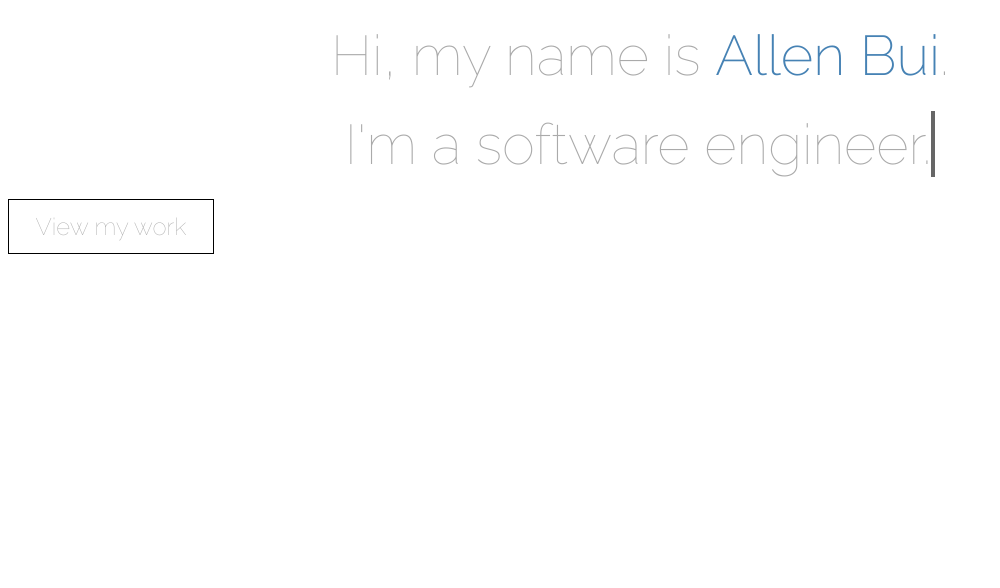
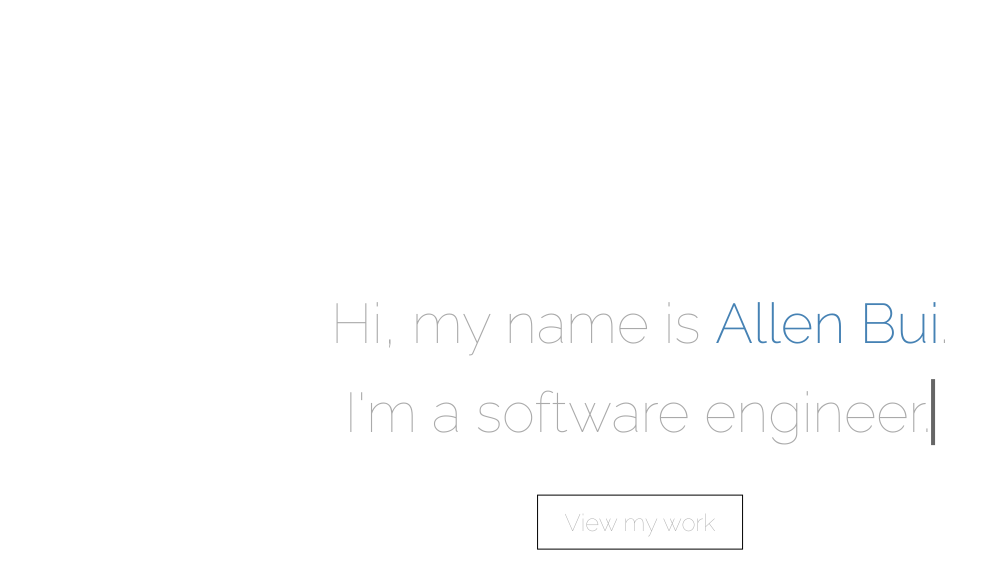
Before and after one commit to allen-bui/personal-website, a React (Create React App) app: page / in a window 1280 px wide. Shown: the top 588 px of the page, without its empty margins (0-1000 px from the left). Built offline with nearby package versions, Linux system fonts and the light colour scheme.

Commit message:
changes css for home page to be in the center

```diff
--- a/src/components/welcome/welcome.css
+++ b/src/components/welcome/welcome.css
@@ -1,4 +1,12 @@
-h1 {
+.welcome {
+  top: 50%;
+  left: 50%;
+  position: fixed;
+  -webkit-transform: translate(-50%, -50%);
+  transform: translate(-50%, -50%);
+}
+
+.welcome-text {
   font-family: 'Raleway', sans-serif;
   background: #fff;
   color: #aaa;
@@ -8,7 +16,7 @@ h1 {
   font-size: 3.5em;
 }
 
-h3 {
+.view-work-button {
   font-family: 'Raleway', sans-serif;
   background: #fff;
   color: #aaa;
@@ -19,12 +27,13 @@ h3 {
   border: 1px solid black;
   padding: 0.5em 0.25em;
   width: 8em;
+  position: relative;
+  left: 50%;
+  -webkit-transform: translate(-50%, -50%);
+  transform: translate(-50%, 50%);
 }
 
 .real-name {
   color: steelblue;
   font-weight: 300;
 }
-
-.welcome {
-}
--- a/src/components/welcome/welcome.jsx
+++ b/src/components/welcome/welcome.jsx
@@ -66,7 +66,7 @@ function welcome() {
       <h1 className='welcome-text'>
         Hi, my name is <span className='real-name'>Allen Bui</span>.
       </h1>
-      <h1>
+      <h1 className='welcome-text'>
         I'm a
         <span
           className='txt-rotate'
@@ -74,7 +74,7 @@ function welcome() {
           data-rotate='[ " software engineer.", " designer.", " photographer." ]'
         ></span>
       </h1>
-      <h3>View my work</h3>
+      <h3 className='view-work-button'>View my work</h3>
     </div>
   );
 }
```
